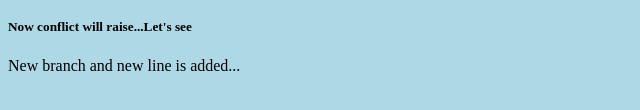
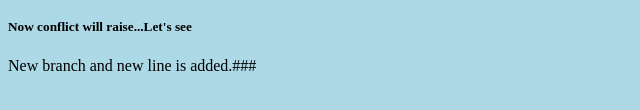
Before and after one commit to malhardhaygude/hello-world, a plain HTML site: page index.html in a window 1280 px wide. Shown: the part 418-528 px from the top of the page, 0-640 px from the left. Drawn offline with Linux system fonts and the light colour scheme.

Commit message:
Update index.html added ###

```diff
--- a/index.html
+++ b/index.html
@@ -24,6 +24,6 @@
 
 
 <h5>Now conflict will raise...Let's see</h5>
-  <p>New branch and new line is added...</p>
+  <p>New branch and new line is added.###</p>
 </body>
 </html>
```
